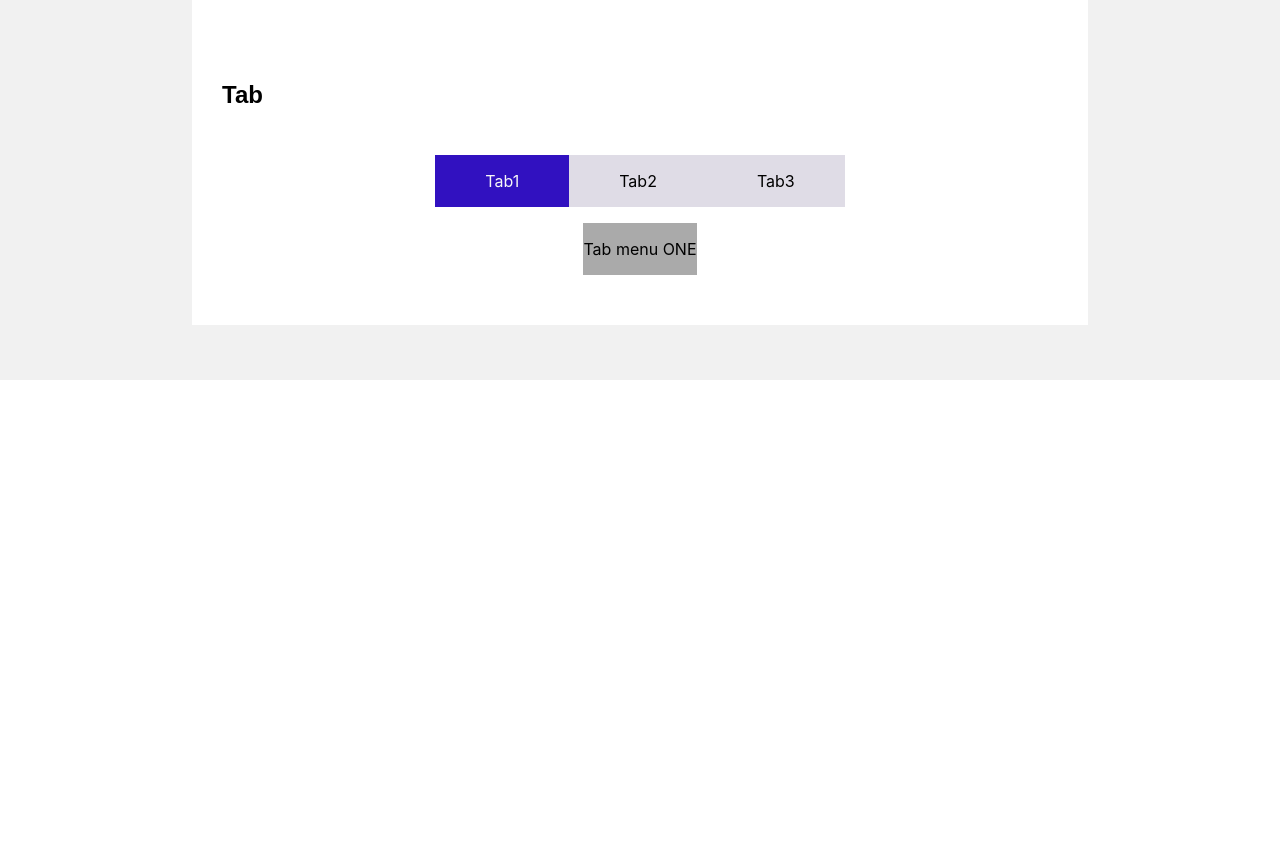
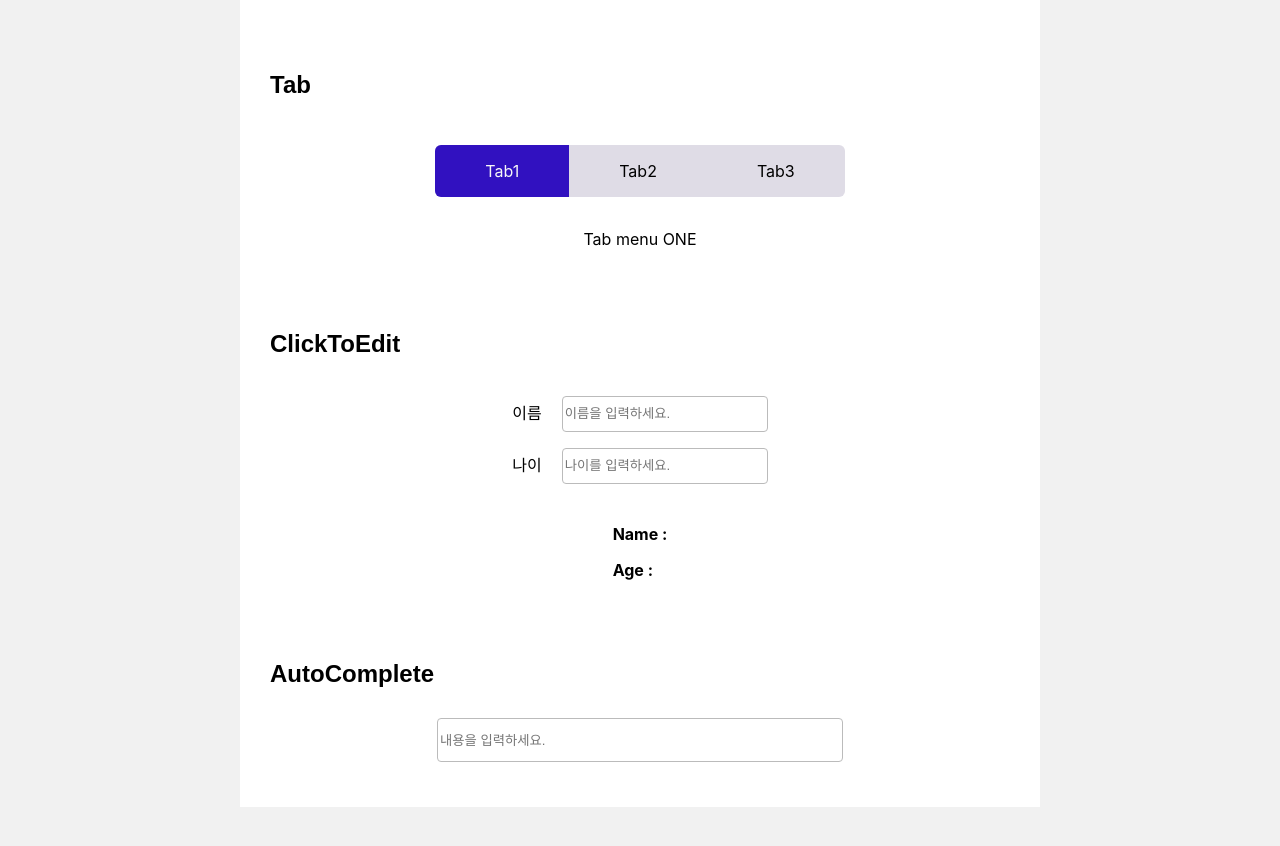
Before and after one commit to sana0803/wanted_pre_onboarding, a React (Create React App) app in the folder custom-component/: page / in a window 1280 px wide. Shown: the part 420-1266 px from the top of the page. Before the commit the page ends 800 px from the top, so only its background shows below. Built offline with nearby package versions, Linux system fonts and the light colour scheme.

Commit message:
feat: done clickToEdit

```diff
--- a/custom-component/src/App.js
+++ b/custom-component/src/App.js
@@ -2,6 +2,8 @@ import './App.scss';
 import Modal from './component/Modal';
 import Toggle from './component/Toggle';
 import Tab from './component/Tab';
+import ClickToEdit from './component/ClickToEdit';
+import AutoComplete from './component/AutoComplete';
 
 function App() {
   return (
@@ -13,6 +15,8 @@ function App() {
         <Modal />
         <Toggle />
         <Tab />
+        <ClickToEdit />
+        <AutoComplete />
       </main>
     </div>
   );
--- a/custom-component/src/App.scss
+++ b/custom-component/src/App.scss
@@ -4,12 +4,14 @@
   // background-color: #888;
   justify-content: center;
   align-items: center;
-  margin: 30px 0 50px 0;
+  margin: 30px 0 45px 0;
 }
 
 .App {
   background-color: #f1f1f1;
-  height: 100vh;
+  min-height: 100vh;
+  height: 100%;
+  padding-bottom: 40px;
 }
 
 .App-header {
@@ -25,7 +27,8 @@ main {
   // justify-content: center;
   background-color: #fff;
   width: 70vw;
-  max-width: 960px;
+  min-width: 400px;
+  max-width: 800px;
 }
 
 h2 {
--- /dev/null
+++ b/custom-component/src/component/AutoComplete.js
@@ -0,0 +1,18 @@
+import React from 'react';
+import '../css/auto.scss';
+
+const AutoComplete = () => {
+  return (
+    <div>
+      <h2>AutoComplete</h2>
+      <div className='flex-box'>
+        <input
+          placeholder='내용을 입력하세요.'
+          className='auto-input'
+        />
+      </div>
+    </div>
+  );
+};
+
+export default AutoComplete;
--- /dev/null
+++ b/custom-component/src/component/ClickToEdit.js
@@ -0,0 +1,44 @@
+import React, { useState } from 'react';
+import '../css/tab.scss';
+
+const ClickToEdit = () => {
+  const [userName, setUserName] = useState('')
+  const [userAge, setUserAge] = useState('')
+
+  const nameHandler = (e) => {
+    setUserName(e.target.value)
+  }
+  const ageHandler = (e) => {
+    setUserAge(e.target.value)
+  }
+
+  return (
+    <div>
+      <h2>ClickToEdit</h2>
+      <div className='flex-box'>
+        <div className='user-info-wrap'>
+          <span>이름</span>
+          <input
+            placeholder='이름을 입력하세요.'
+            onChange={nameHandler}
+            className='user-input'
+          />
+        </div>
+        <div className='user-info-wrap'>
+          <span>나이</span>
+          <input
+            placeholder='나이를 입력하세요.'
+            onChange={ageHandler}
+            className='user-input'
+          />
+        </div>
+        <div className='user-preview'>
+          <p className='user-name'><b>Name :</b> {userName}</p>
+          <p><b>Age :</b> {userAge}</p>
+        </div>
+      </div>
+    </div>
+  );
+};
+
+export default ClickToEdit;
--- a/custom-component/src/component/Tab.js
+++ b/custom-component/src/component/Tab.js
@@ -29,12 +29,12 @@ const Tab = () => {
       <div className='flex-box'>
         <nav>
           <ul className='tab-ul'>
-            {tabContents.map((tab, idx) => (
+            {tabContents.map((tabItem, idx) => (
               <li
                 key={idx}
                 className={currentIdx === idx ? 'tab-list-active' : 'tab-list'}
                 onClick={() => tabClickHandler(idx)}>
-                {tab.title}
+                {tabItem.title}
               </li>
             ))}
           </ul>
--- /dev/null
+++ b/custom-component/src/css/auto.scss
@@ -0,0 +1,10 @@
+$blue: rgb(49, 17, 192);
+$white: #f7f7f7;
+
+.auto-input {
+  border: 1px solid #bbb;
+  border-radius: 4px;
+  min-width: 250px;
+  width: 50%;
+  height: 40px;
+}
--- a/custom-component/src/css/tab.scss
+++ b/custom-component/src/css/tab.scss
@@ -11,7 +11,8 @@ $white: #f7f7f7;
   padding: 0;
   display: flex;
   background-color: rgb(223, 220, 230);
-  justify-content: space-between;
+  border-radius: 6px;
+  overflow: hidden;
 }
 
 .tab-list {
@@ -33,6 +34,20 @@ $white: #f7f7f7;
   color: $white;
 }
 
-.tab-content {
-  background-color: #aaa;
+// click to edit css
+.user-info-wrap {
+  padding: 8px;
 }
+
+.user-input {
+  margin-left: 20px;
+  border: 1px solid #bbb;
+  border-radius: 4px;
+  width: 200px;
+  height: 32px;
+}
+
+.user-preview {
+  // background-color: #aaa;
+  margin-top: 16px;
+}
```
